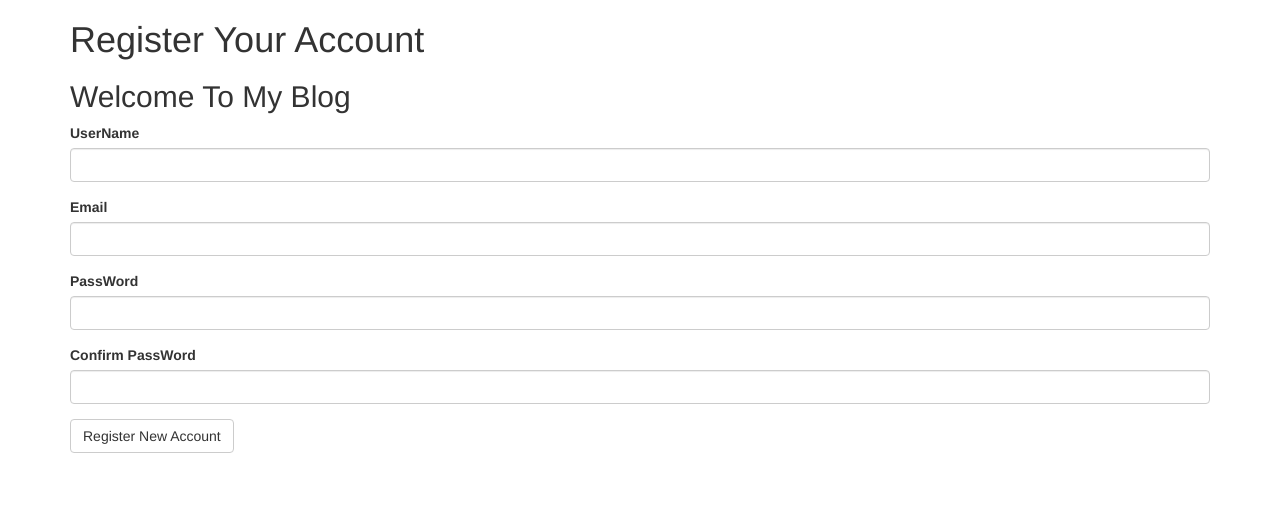
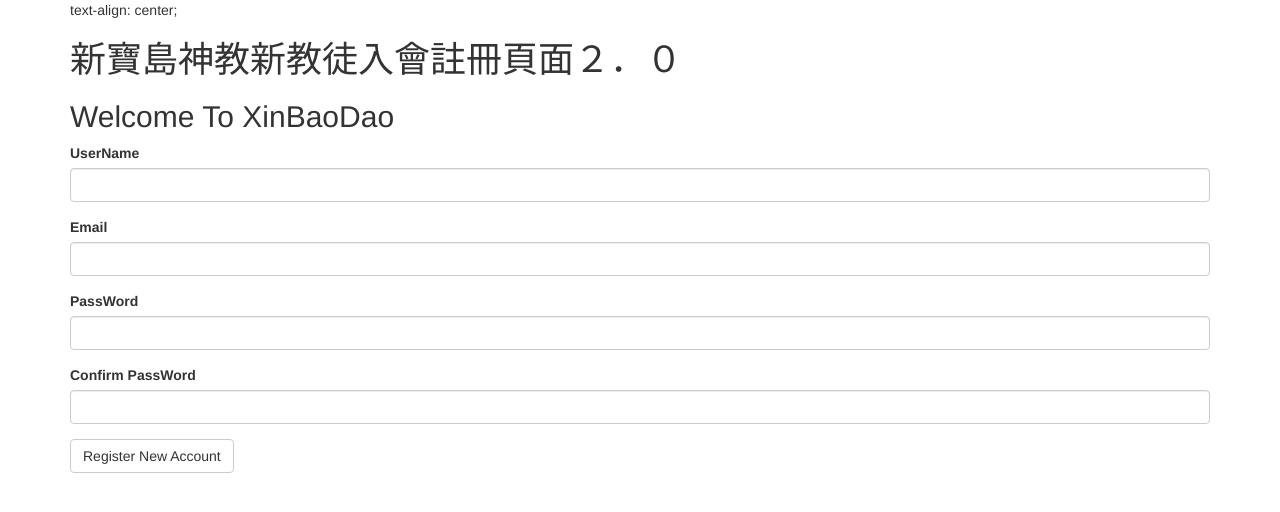
Before and after one commit to Depeshubela/-Learn_Data-Python_Flask_PostgreSQL, a Flask app: page /register in a window 1280 px wide. Shown: the top 512 px of the page. Run offline with Flask 2, Linux system fonts and the light colour scheme; some libraries are stand-ins or nearby versions.

Commit message:
make it better

```diff
--- a/app_blog/author/view.py
+++ b/app_blog/author/view.py
@@ -48,7 +48,7 @@ def register():
                 )
 
         '''
-        return '<font size="7">去驗證信箱RA</font>'
+        return '<br><br><br><br><br><br><br><br><center><font size="7">去驗證信箱RA</font></center>'
 
 
 
--- a/app_blog/templates/author/mail/welcome.html
+++ b/app_blog/templates/author/mail/welcome.html
@@ -1,3 +1,3 @@
-<h2>恭喜你成為新寶島神教的一員，匪類</h2>
+<br><br><br><br><br><br><br><br><span style="font-size:2cm;">恭喜你成為新寶島神教的一員，匪類</span>
 
 <iframe width="560" height="315" src="https://www.youtube.com/embed/LIlZCmETvsY?rel=0&amp;autoplay=1&loop=1" title="YouTube video player" frameborder="0" allow="accelerometer; autoplay; clipboard-write; encrypted-media; gyroscope; picture-in-picture" allowfullscreen></iframe>
--- a/app_blog/templates/author/register.html
+++ b/app_blog/templates/author/register.html
@@ -2,9 +2,9 @@
 {% import "bootstrap/wtf.html" as wtf %}
 {% block title %}Reister Page{% endblock title %}
 {% block content %}
-<div class="container">
-    <h1>Register Your Account</h1>
-    <h2>Welcome To My Blog</h2>
+<div class="container"> text-align: center;
+    <h1>新寶島神教新教徒入會註冊頁面２．０</h1>
+    <h2>Welcome To XinBaoDao</h2>
     {{ wtf.quick_form(form) }}
 </div>
 {% endblock content%}
```
